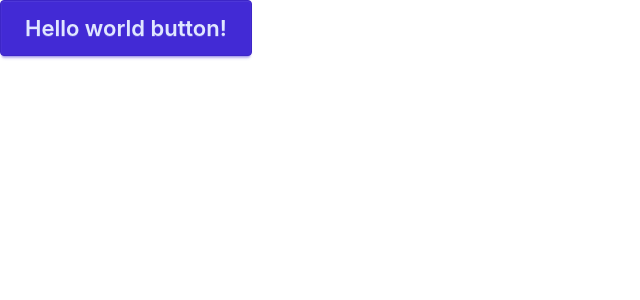
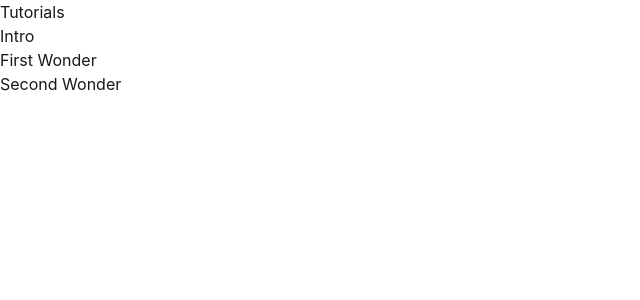
Before and after one commit to freeCodeCamp-Summer-Cohort-2026/history-heroes, a React (Vite) app in the folder client/: page /tutorials in a window 1280 px wide. Shown: the top 300 px of the page, without its empty margins (0-640 px from the left). Built offline with nearby package versions, Linux system fonts and the light colour scheme.

Commit message:
feat(issue-2): add tutorial sequence skeleton (routing + views + dummy data)

```diff
--- a/client/package.json
+++ b/client/package.json
@@ -24,6 +24,7 @@
     "@tailwindcss/vite": "^4.3.3",
     "react": "^19.2.8",
     "react-dom": "^19.2.8",
+    "react-router-dom": "^7.18.3",
     "tailwindcss": "^4.3.3"
   },
   "devDependencies": {
--- a/client/src/App.tsx
+++ b/client/src/App.tsx
@@ -1,15 +1,15 @@
+import { BrowserRouter, Routes, Route } from 'react-router-dom'
+import TutorialList from './components/TutorialList'
+import LessonView from './components/LessonView'
+
 function App() {
   return (
-    <main>
-      <div>
-        <button
-          type="button"
-          className="btn btn-xs sm:btn-sm md:btn-md lg:btn-lg xl:btn-xl btn-primary"
-        >
-          Hello world button!
-        </button>
-      </div>
-    </main>
+    <BrowserRouter>
+      <Routes>
+        <Route path="/tutorials" element={<TutorialList />} />
+        <Route path="/lesson/:id" element={<LessonView />} />
+      </Routes>
+    </BrowserRouter>
   )
 }
 
--- /dev/null
+++ b/client/src/components/LessonView.tsx
@@ -0,0 +1,28 @@
+import { useParams, Link } from 'react-router-dom'
+import tutorials from '../data/modules.json'
+
+export default function LessonView() {
+  const { id } = useParams()
+  const current = tutorials.find((t) => t.id === Number(id))
+
+  // Guard: als current niet bestaat → toon foutmelding
+  if (!current) {
+    return <p>Tutorial not found.</p>
+  }
+
+  const next = tutorials.find((t) => t.order === current.order + 1)
+  const prev = tutorials.find((t) => t.order === current.order - 1)
+
+  return (
+    <div>
+      <h2>{current.title}</h2>
+
+      <p>Lesson content placeholder...</p>
+
+      <div style={{ marginTop: '2rem' }}>
+        {prev && <Link to={`/lesson/${prev.id}`}>Previous</Link>}{' '}
+        {next && <Link to={`/lesson/${next.id}`}>Next</Link>}
+      </div>
+    </div>
+  )
+}
--- /dev/null
+++ b/client/src/components/TutorialList.tsx
@@ -0,0 +1,17 @@
+import { Link } from 'react-router-dom'
+import tutorials from '../data/modules.json'
+
+export default function TutorialList() {
+  return (
+    <div>
+      <h1>Tutorials</h1>
+      <ul>
+        {tutorials.map((t) => (
+          <li key={t.id}>
+            <Link to={`/lesson/${t.id}`}>{t.title}</Link>
+          </li>
+        ))}
+      </ul>
+    </div>
+  )
+}
--- /dev/null
+++ b/client/src/data/modules.json
@@ -0,0 +1,17 @@
+[
+  {
+    "id": 1,
+    "title": "Intro",
+    "order": 1
+  },
+  {
+    "id": 2,
+    "title": "First Wonder",
+    "order": 2
+  },
+  {
+    "id": 3,
+    "title": "Second Wonder",
+    "order": 3
+  }
+]
```
Also changed, not shown: 1 other file (tests, documents, lock files or other folders).
